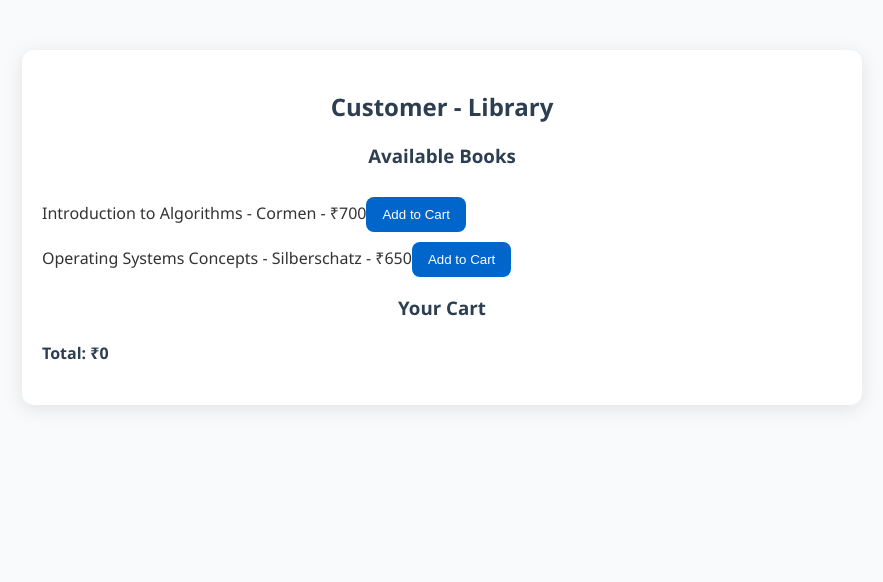
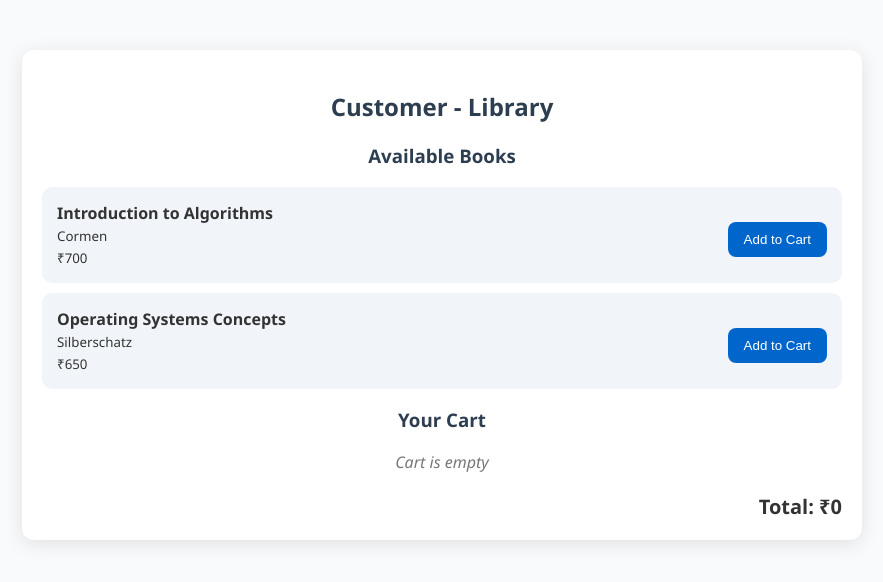
Before and after one commit to Nithin2023-creator/Library-Management-React, a React (Create React App) app: page / in a window 1280 px wide. Both pictures are taken after typing "Sample" into the empty fields and a click on the button "Login". Shown: the top 582 px of the page, without its empty margins (198-1081 px from the left). Built offline with nearby package versions, Linux system fonts and the light colour scheme.

Commit message:
Update CustomerLibrary.js

```diff
--- a/src/components/CustomerLibrary.js
+++ b/src/components/CustomerLibrary.js
@@ -21,8 +21,12 @@
       <h3>Available Books</h3>
 <ul>
   {books.map(book => (
-          <li key={book.id}>
-            {book.title} - {book.author} - ₹{book.price}
+    <li key={book.id} className="book-card">
+      <div className="book-details">
+        <strong>{book.title}</strong><br/>
+        <small>{book.author}</small><br/>
+        <small>₹{book.price}</small>
+      </div>
       <button onClick={() => handleAddToCart(book)}>Add to Cart</button>
     </li>
   ))}
@@ -30,14 +34,22 @@
 
 <h3>Your Cart</h3>
 <ul>
-        {cart.map((book, index) => (
-          <li key={index}>
-            {book.title} - ₹{book.price}
+  {cart.length > 0 ? (
+    cart.map((book, index) => (
+      <li key={index} className="cart-item">
+        <div className="book-details">
+          {book.title}
+        </div>
+        ₹{book.price}
       </li>
-        ))}
+    ))
+  ) : (
+    <div className="empty-cart">Cart is empty</div>
+  )}
 </ul>
 
-      <h4>Total: ₹{totalPrice}</h4>
+<div className="total-price">Total: ₹{totalPrice}</div>
+
     </div>
   );
 };
```
Lines whose indentation alone changed are shown as unchanged.
